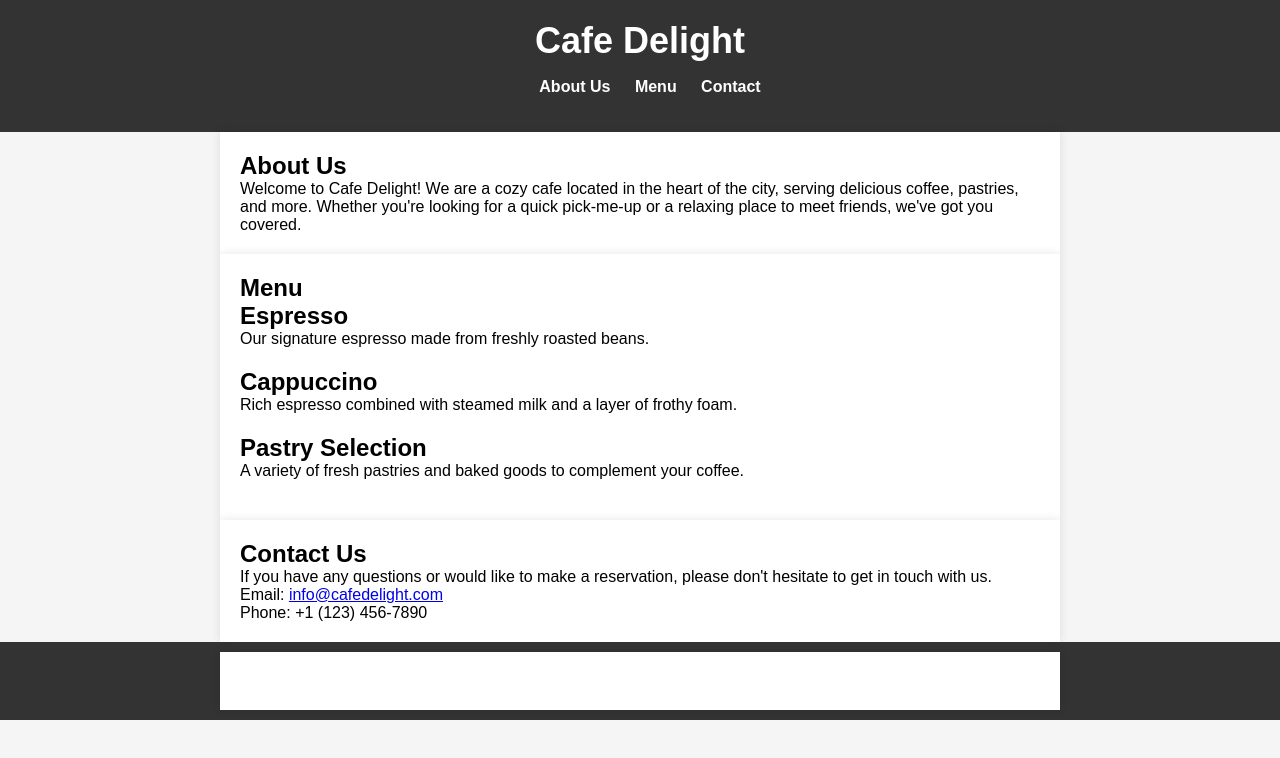
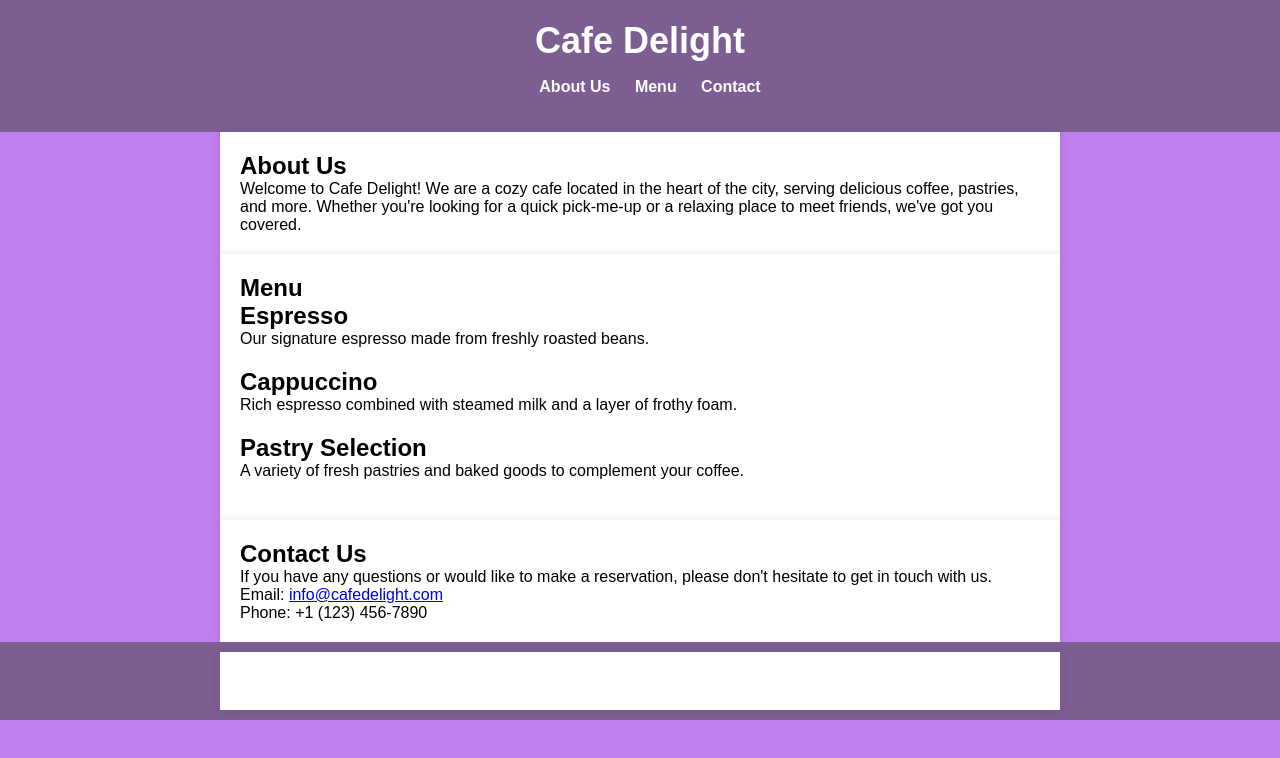
Before and after one commit to noelcastillon1/git-practice, a plain HTML site: page index.html in a window 1280 px wide. Drawn offline with Linux system fonts and the light colour scheme.

Commit message:
change background color

```diff
--- a/style.css
+++ b/style.css
@@ -4,12 +4,12 @@ body, h1, h2, h3, p {
 }
 
 body {
-    background-color: #f5f5f5;
+    background-color: #c07fef;
     font-family: Arial, sans-serif;
 }
 
 header {
-    background-color: #333;
+    background-color: #7d5e93;
     color: #fff;
     text-align: center;
     padding: 20px 0;
@@ -51,7 +51,7 @@ nav a {
 }
 
 footer {
-    background-color: #333;
+    background-color: #7d5e93;
     color: #fff;
     text-align: center;
     padding: 10px 0;
```
